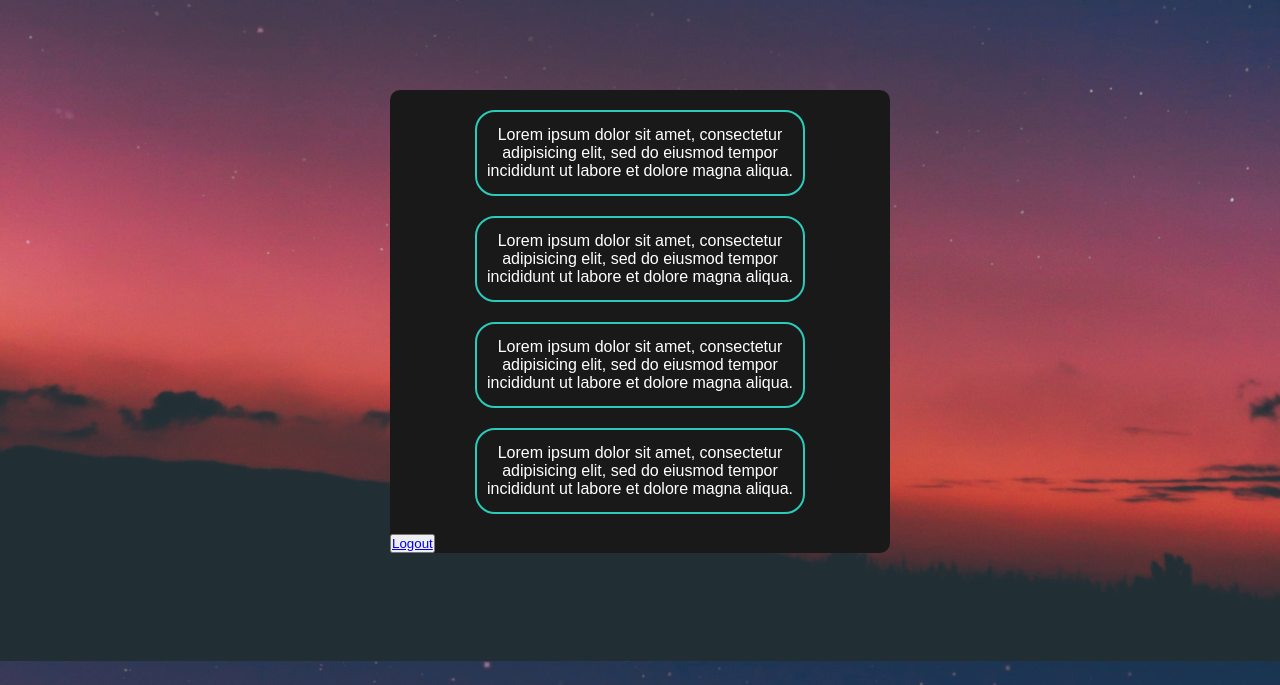
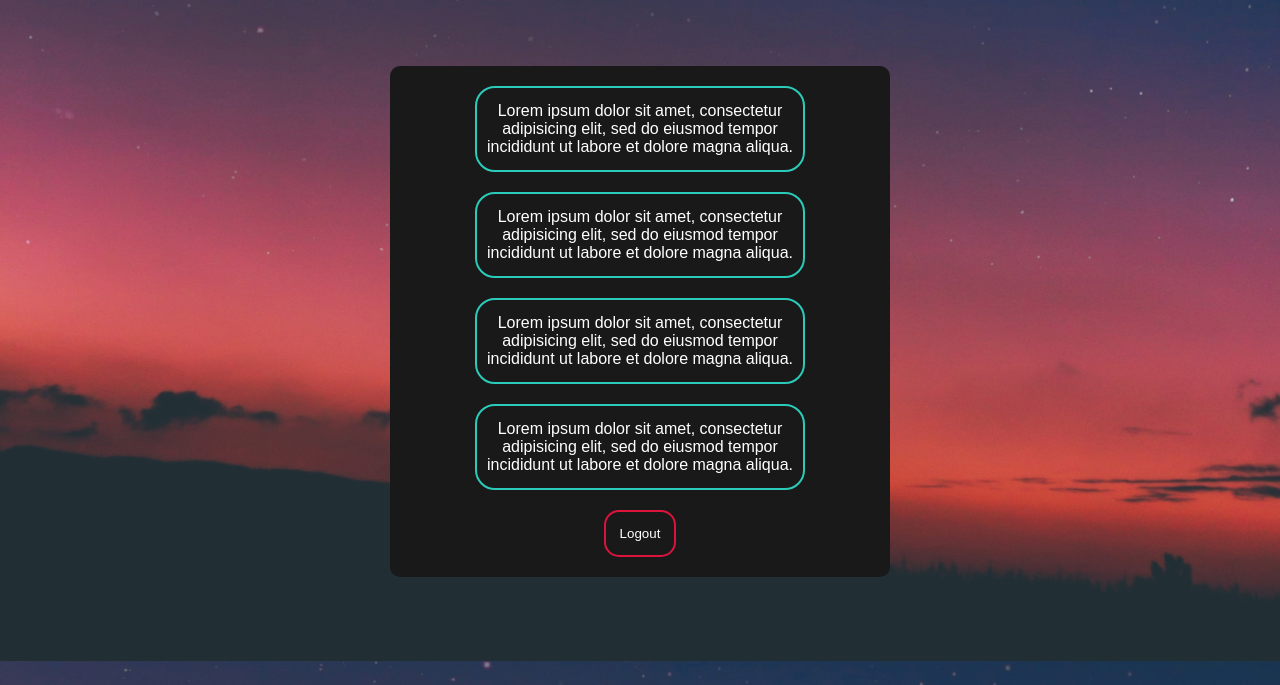
Before and after one commit to parth-khare/Feedback-Page, a plain HTML site: page Feedback.html in a window 1280 px wide. Shown: the part 115-800 px from the top of the page. Drawn offline with Linux system fonts and the light colour scheme.

Commit message:
Feedback.css
updated logout button css

```diff
--- a/Feedback.css
+++ b/Feedback.css
@@ -1,4 +1,4 @@
-/*THIS SHEET IS LINKED TO HOME.html*/
+/*THIS SHEET IS LINKED TO Feedback.html*/
 
 *{
 	margin: 0;
@@ -43,6 +43,7 @@ body{
 	background: #191919;
 	border-radius: 10px;
 }
+
 /*FEEBACK BOX CSS
 
 
@@ -70,3 +71,32 @@ body{
 .form p::selection{
 	color: crimson;
 }
+/* Logout Button CSS
+
+
+
+
+
+
+*/
+.container button[type = "button"]{
+	border: 0;
+	background: none;
+	display: block;
+	margin: 20px auto;
+	text-align: center;
+	border: 2px solid crimson;
+	padding: 14px;
+	outline: none;
+	color: white;
+	border-radius: 15px;
+	transition: 0.4s ease;
+	cursor: pointer;
+}
+.container button[type = "button"]:hover, .container button[type = "button"]:active{
+	background: crimson;
+}
+.container button[type = "button"] a{
+	color: white;
+	text-decoration: none;
+}
```
